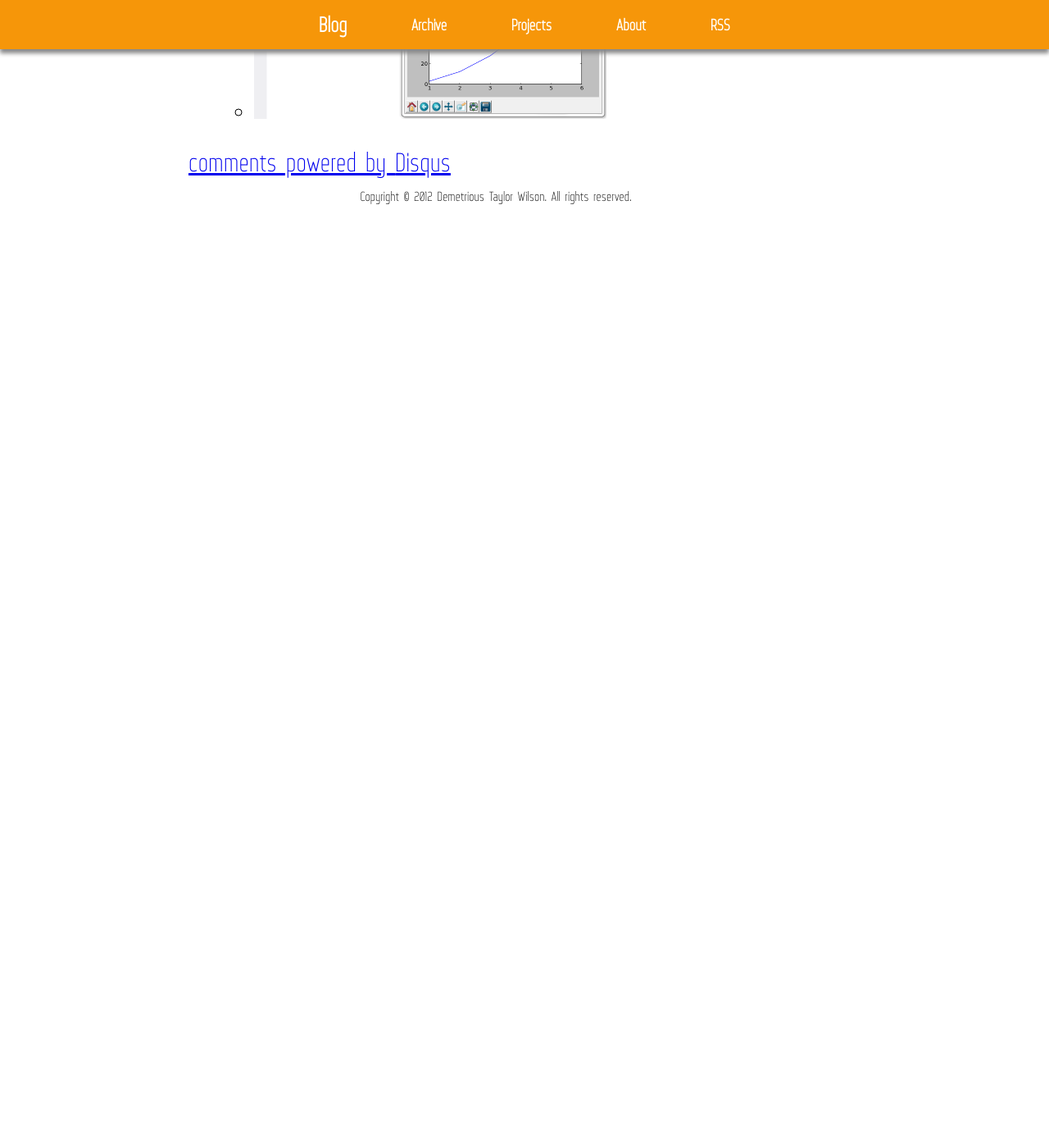
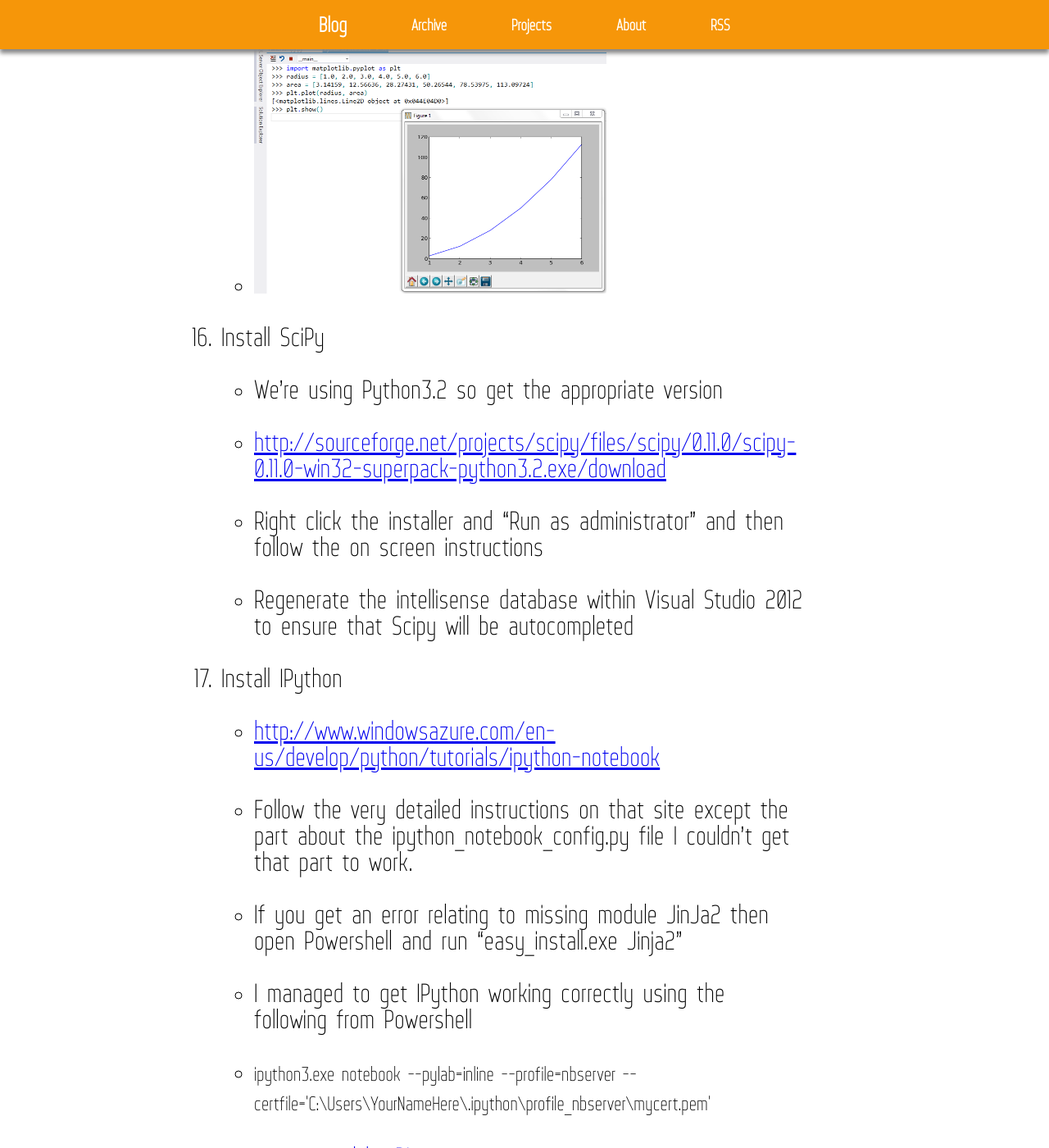
Before and after one commit to taywils/taywils.me, a Jekyll site: the page built from _posts/2012-12-23-pythonfinance1.md, in a window 1280 px wide and 1400 px high, scrolled down 10673 px. Shown: the whole window at 82% size. Built offline with Jekyll 4.4.1, drawn with Linux system fonts in a browser that asks for light colours; comment, search, counter and statistics services are not loaded; before the commit the page ends 10938 px from its top, so only the background shows below that; some of the changed text lies outside the part shown.

Commit message:
Adding sitemap, updating python tutorial

```diff
--- a/_posts/2012-12-23-pythonfinance1.md
+++ b/_posts/2012-12-23-pythonfinance1.md
@@ -1,13 +1,21 @@
 ---
 layout: post
-title: Install Python, Numpy and Pandas on Windows 7
+title: Install Python, Numpy, SciPy, IPython and Pandas on Windows
 mydate: Dec 23 2012
 tags: [python]
 catagories: [tutorial, numpy, pandas]
 comments: true
 description: In this tutorial we'll setup a Python development environment on Windows 7. After finishing this tutorial you will be ready to start writing numerical applications, data analysis algorithmns and implement various machine learning methods. I've always wanted to get back into numerical computing and Python seems like the way to go.
 ---
-### Install Python, Numpy and Pandas on Windows 7
+### Install Python, Numpy, SciPy, IPython and Pandas on Windows
+
+<div class="post-content">
+<p>
+In this tutorial you will be setting up a numerical Python development environment for Windows 7.
+As you might have already realized, Python is rather simple to setup on a Linux/MacOSX box but as with many open source based projects
+getting up and running on Windows is never trivial.
+</p>
+</div>
 
 1. Visit [http://www.python.org](http://www.python.org) and search for Python version 3.2.x
 
@@ -156,3 +164,24 @@ description: In this tutorial we'll setup a Python development environment on Wi
 	- Try and reproduce the screenshot below within your visual studio environment
 
 	- <a href="/static/images/win_py_tutorial/j.PNG"><img src="/static/images/win_py_tutorial/j.PNG" width="430px" height="345px"/></a>
+
+16. Install SciPy
+	- We're using Python3.2 so get the appropriate version
+
+	- [http://sourceforge.net/projects/scipy/files/scipy/0.11.0/scipy-0.11.0-win32-superpack-python3.2.exe/download](http://sourceforge.net/projects/scipy/files/scipy/0.11.0/scipy-0.11.0-win32-superpack-python3.2.exe/download)
+
+	- Right click the installer and "Run as administrator" and then follow the on screen instructions
+
+	- Regenerate the intellisense database within Visual Studio 2012 to ensure that Scipy will be autocompleted
+
+17. Install IPython
+
+	- [http://www.windowsazure.com/en-us/develop/python/tutorials/ipython-notebook](http://www.windowsazure.com/en-us/develop/python/tutorials/ipython-notebook)
+
+	- Follow the very detailed instructions on that site except the part about the ipython_notebook_config.py file I couldn't get that part to work.
+
+	- If you get an error relating to missing module JinJa2 then open Powershell and run "easy_install.exe Jinja2"
+
+	- I managed to get IPython working correctly using the following from Powershell
+
+	- <div class="post-content">ipython3.exe notebook --pylab=inline --profile=nbserver --certfile='C:\Users\YourNameHere\.ipython\profile_nbserver\mycert.pem'</div>
```
Also changed, not shown: sitemap.xml (added, +11 -0 lines).
